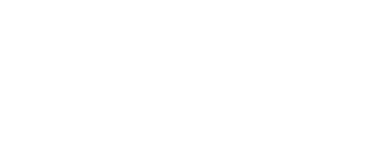
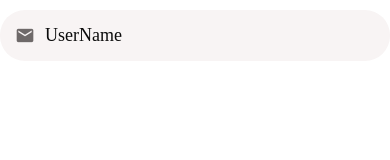
Before and after one commit to AliSabet81/React-native-ecommerce, a React Native app: screen / in a window 390 px wide. Shown: the top 160 px of the page. Built offline with nearby package versions, Linux system fonts and the light colour scheme.

Commit message:
Custom Text Input

```diff
--- a/App.tsx
+++ b/App.tsx
@@ -1,8 +1,13 @@
 import { StyleSheet, View } from "react-native";
 import React from "react";
+import { AppTextInput, Screen } from "./app/components";
 
 export default function App() {
-  return <View></View>;
+  return (
+    <Screen>
+      <AppTextInput icon={"email"} placeholder="UserName" />
+    </Screen>
+  );
 }
 
 const styles = StyleSheet.create({
--- /dev/null
+++ b/app/components/AppTextInput.tsx
@@ -0,0 +1,51 @@
+import React from "react";
+import {
+  Platform,
+  StyleSheet,
+  TextInput,
+  TextInputProps,
+  View,
+} from "react-native";
+import { MaterialCommunityIcons } from "@expo/vector-icons";
+import { colors } from "../config/colors";
+import { IconName } from "../types";
+
+interface IAppTextInput extends TextInputProps {
+  icon: IconName;
+}
+
+export const AppTextInput = ({ icon, ...otherProps }: IAppTextInput) => {
+  return (
+    <View style={styles.container}>
+      {icon && (
+        <MaterialCommunityIcons
+          name={icon}
+          size={20}
+          color={colors.medium}
+          style={styles.icon}
+        />
+      )}
+      <TextInput style={styles.textInput} {...otherProps} />
+    </View>
+  );
+};
+
+const styles = StyleSheet.create({
+  container: {
+    backgroundColor: colors.light,
+    borderRadius: 25,
+    flexDirection: "row",
+    width: "100%",
+    padding: 15,
+    marginVertical: 10,
+    alignItems: "center",
+  },
+  textInput: {
+    fontSize: 18,
+    fontFamily: Platform.OS === "android" ? "Roboto" : "Avenir",
+    color: colors.dark,
+  },
+  icon: {
+    marginRight: 10,
+  },
+});
--- a/app/components/index.ts
+++ b/app/components/index.ts
@@ -6,3 +6,4 @@
 export * from "./ListItemSeprator";
 export * from "./ListItemDeleteAction";
 export * from "./Icon";
+export * from "./AppTextInput";
--- a/app/config/colors.ts
+++ b/app/config/colors.ts
@@ -5,5 +5,6 @@
   white: "#fff",
   medium: "#6e6969",
   light: "#f8f4f4",
+  dark: "#0c0c0c",
   danger: "#ff5252",
 };
```
